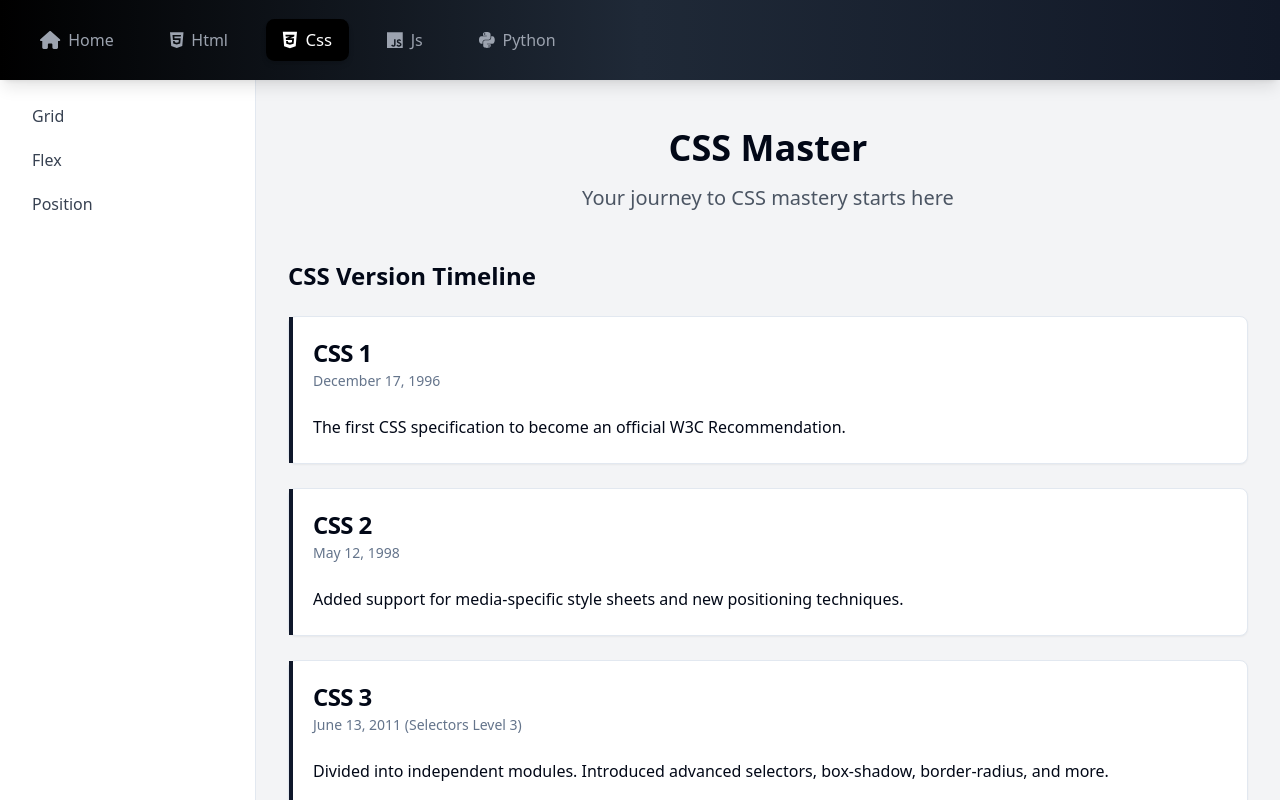
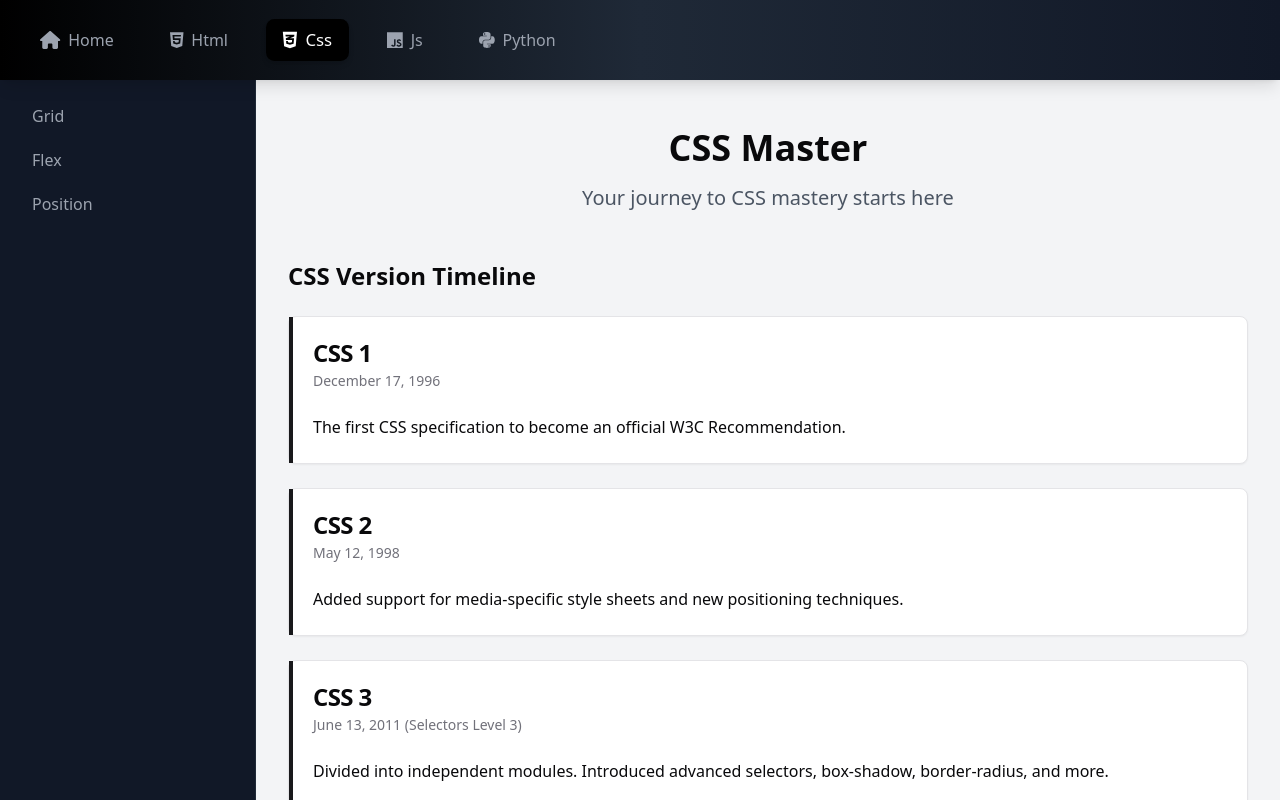
Before and after one commit to Mosinbalsing/Educarion, a React (Vite) app: page /css in a window 1280 px wide. Shown: the top 800 px of the page. Built offline with nearby package versions, Linux system fonts and the light colour scheme.

Commit message:
export defauit

```diff
--- a/src/Pages/Css.jsx
+++ b/src/Pages/Css.jsx
@@ -1,4 +1,4 @@
-import { Routes, Route, Link } from "react-router-dom";
+import { Routes, Route ,Link} from "react-router-dom";
 import Flex from "./cSS/Flex";
 import Grid from "./cSS/Grid";
 import Position from "./cSS/Position";
@@ -10,7 +10,7 @@ import { Card, CardContent, CardDescription, CardHeader, CardTitle } from "@/com
 import { BookOpen, Code, FileCode2, Layers, Layout, Palette } from 'lucide-react'
 
 
-export default function HomePage() {
+export  function HomePage() {
   return (
     <div className="container mx-auto px-4 py-8">
       <header className="text-center mb-12">
@@ -52,7 +52,7 @@ export default function HomePage() {
               </CardContent>
               <div className="p-4 mt-auto">
                 <Button asChild>
-                  <Link href={topic.link}>Learn More</Link>
+                  <Link to={topic.link}>Learn More</Link>
                 </Button>
               </div>
             </Card>
@@ -173,14 +173,15 @@ const resources = [
 
 
 
-
-export const Css=()=> {
+function Css() {
   return (
     <Routes>
-      <Route path="/" element={ <HomePage/> } />
+      <Route path="/" element={<HomePage/>} />
       <Route path="/grid" element={<Grid />} />
       <Route path="/flex" element={<Flex />} />
       <Route path="/position" element={<Position />} />
     </Routes>
   );
 }
+
+export default Css;
--- a/src/component/NavAndFooter/Sidebar.jsx
+++ b/src/component/NavAndFooter/Sidebar.jsx
@@ -20,7 +20,7 @@ export function Sidebar() {
   if (currentTopics.length === 0) return null;
 
   return (
-    <div className="w-64 bg-white border-r p-4 sticky">
+    <div className="w-64 bg-gray-900 border-r border-gray-800 p-4 sticky">
       <nav className="space-y-1">
         {currentTopics.map((topic) => (
           <Link
@@ -28,8 +28,8 @@ export function Sidebar() {
             to={`/${location.pathname.split("/")[1]}/${topic.toLowerCase().replace(" ", "-")}`}
             className={`block px-4 py-2 rounded-md ${
               location.pathname.endsWith(topic.toLowerCase().replace(" ", "-"))
-                ? "bg-blue-500 text-white"
-                : "text-gray-700 hover:bg-gray-200"
+                ? "bg-black text-white"
+                : "text-gray-400 hover:bg-gray-800 hover:text-white"
             }`}
           >
             {topic}
--- a/src/index.css
+++ b/src/index.css
@@ -104,75 +104,3 @@ button {
     @apply bg-background text-foreground;
   }
 }
-@layer base {
-  :root {
-    --background: 0 0% 100%;
-    --foreground: 222.2 84% 4.9%;
-
-    --card: 0 0% 100%;
-    --card-foreground: 222.2 84% 4.9%;
-
-    --popover: 0 0% 100%;
-    --popover-foreground: 222.2 84% 4.9%;
-
-    --primary: 222.2 47.4% 11.2%;
-    --primary-foreground: 210 40% 98%;
-
-    --secondary: 210 40% 96.1%;
-    --secondary-foreground: 222.2 47.4% 11.2%;
-
-    --muted: 210 40% 96.1%;
-    --muted-foreground: 215.4 16.3% 46.9%;
-
-    --accent: 210 40% 96.1%;
-    --accent-foreground: 222.2 47.4% 11.2%;
-
-    --destructive: 0 84.2% 60.2%;
-    --destructive-foreground: 210 40% 98%;
-
-    --border: 214.3 31.8% 91.4%;
-    --input: 214.3 31.8% 91.4%;
-    --ring: 222.2 84% 4.9%;
-
-    --radius: 0.5rem;
-  }
-
-  .dark {
-    --background: 222.2 84% 4.9%;
-    --foreground: 210 40% 98%;
-
-    --card: 222.2 84% 4.9%;
-    --card-foreground: 210 40% 98%;
-
-    --popover: 222.2 84% 4.9%;
-    --popover-foreground: 210 40% 98%;
-
-    --primary: 210 40% 98%;
-    --primary-foreground: 222.2 47.4% 11.2%;
-
-    --secondary: 217.2 32.6% 17.5%;
-    --secondary-foreground: 210 40% 98%;
-
-    --muted: 217.2 32.6% 17.5%;
-    --muted-foreground: 215 20.2% 65.1%;
-
-    --accent: 217.2 32.6% 17.5%;
-    --accent-foreground: 210 40% 98%;
-
-    --destructive: 0 62.8% 30.6%;
-    --destructive-foreground: 210 40% 98%;
-
-    --border: 217.2 32.6% 17.5%;
-    --input: 217.2 32.6% 17.5%;
-    --ring: 212.7 26.8% 83.9%;
-  }
-}
-
-@layer base {
-  * {
-    @apply border-border;
-  }
-  body {
-    @apply bg-background text-foreground;
-  }
-}
```
